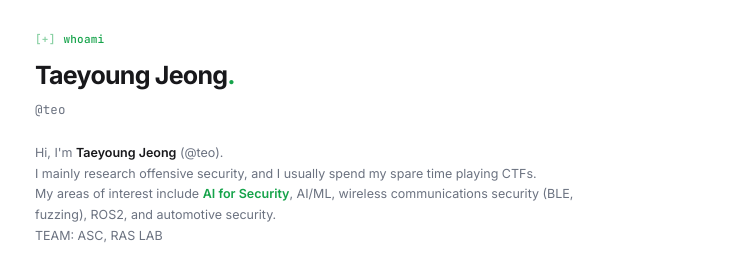
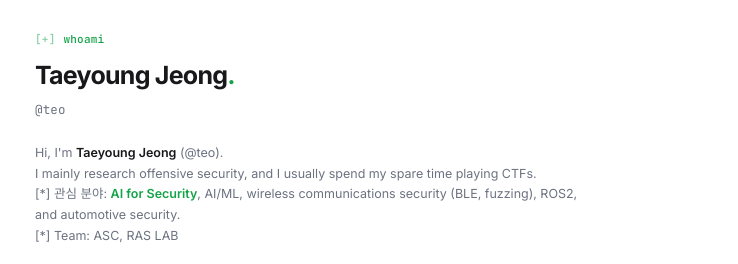
Before and after one commit to ttzero25/ttzero25.github.io, a plain HTML site: page index.html in a window 1280 px wide. Shown: the part 65-329 px from the top of the page, without its empty margins (269-1007 px from the left). Drawn offline with Linux system fonts and the light colour scheme.

Commit message:
Update profile section labels

```diff
--- a/index.html
+++ b/index.html
@@ -285,8 +285,8 @@
     <p class="hero-desc">
       Hi, I'm <strong style="color:var(--text);font-weight:600">Taeyoung Jeong</strong> (@teo).<br>
       I mainly research offensive security, and I usually spend my spare time playing CTFs.<br>
-      My areas of interest include <span style="color:var(--accent);font-weight:600">AI for Security</span>, AI/ML, wireless communications security (BLE, fuzzing), ROS2, and automotive security.<br>
-      TEAM: ASC, RAS LAB
+      [*] 관심 분야: <span style="color:var(--accent);font-weight:600">AI for Security</span>, AI/ML, wireless communications security (BLE, fuzzing), ROS2, and automotive security.<br>
+      [*] Team: ASC, RAS LAB
     </p>
     <div class="cta">
       <a class="btn icon-btn" href="https://github.com/ttzero25" target="_blank" rel="noopener" aria-label="GitHub" title="github.com/ttzero25">
```
